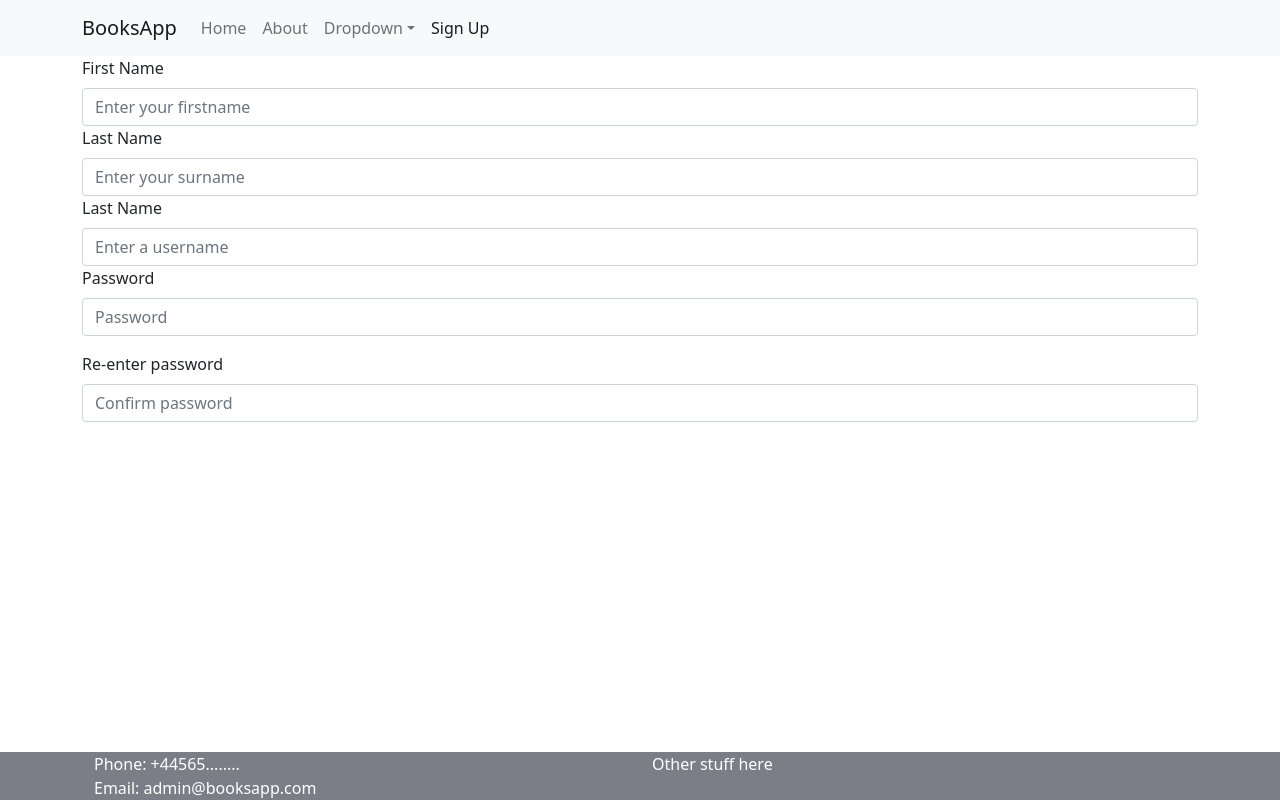
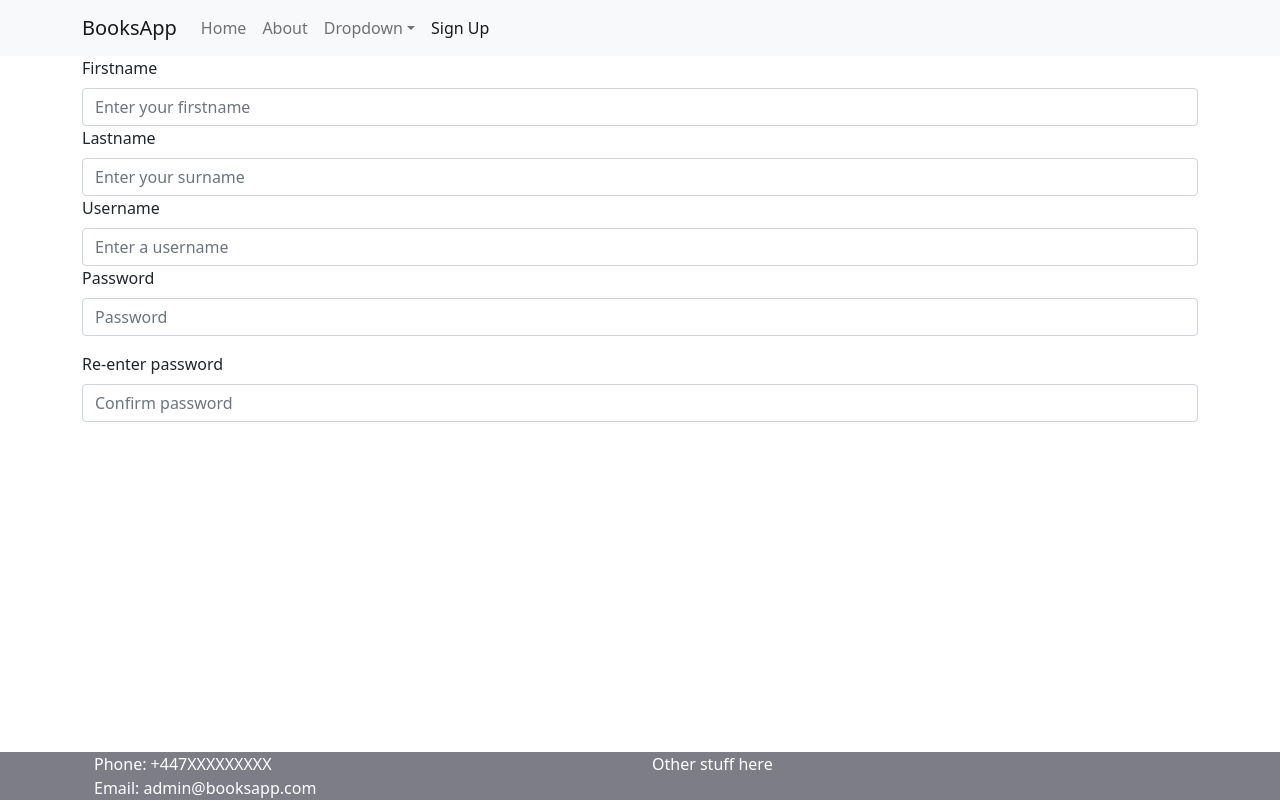
Before and after one commit to Emuolanari/BooksAppFrontend, a React (Create React App) app: page /register in a window 1280 px wide. Built offline with nearby package versions, Linux system fonts and the light colour scheme.

Commit message:
changed form labels

```diff
--- a/src/components/Footer.js
+++ b/src/components/Footer.js
@@ -7,7 +7,7 @@ const Footer = () => {
                     <div className="col">
                         <div className="container">
                             <div className="row text-white">
-                                Phone: +44565........
+                                Phone: +447XXXXXXXXX
                             </div>
                         </div>
                         <div className="container">
--- a/src/components/Register.js
+++ b/src/components/Register.js
@@ -14,17 +14,17 @@ const Register = () => {
             <Container>
                 <Form>
                     <Form.Group controlId="firstName">
-                        <Form.Label>First Name</Form.Label>
+                        <Form.Label>Firstname</Form.Label>
                         <Form.Control type="text" onChange={(e) => { setFirstName(e.target.value) }} placeholder="Enter your firstname"></Form.Control>
                     </Form.Group>
 
                     <Form.Group controlId="lastName">
-                        <Form.Label>Last Name</Form.Label>
+                        <Form.Label>Lastname</Form.Label>
                         <Form.Control type="text" onChange={(e) => { setSurname(e.target.value) }} placeholder="Enter your surname"></Form.Control>
                     </Form.Group>
 
                     <Form.Group controlId="userName">
-                        <Form.Label>Last Name</Form.Label>
+                        <Form.Label>Username</Form.Label>
                         <Form.Control type="text" onChange={(e) => { setUserName(e.target.value) }} placeholder="Enter a username"></Form.Control>
                     </Form.Group>
 
```
